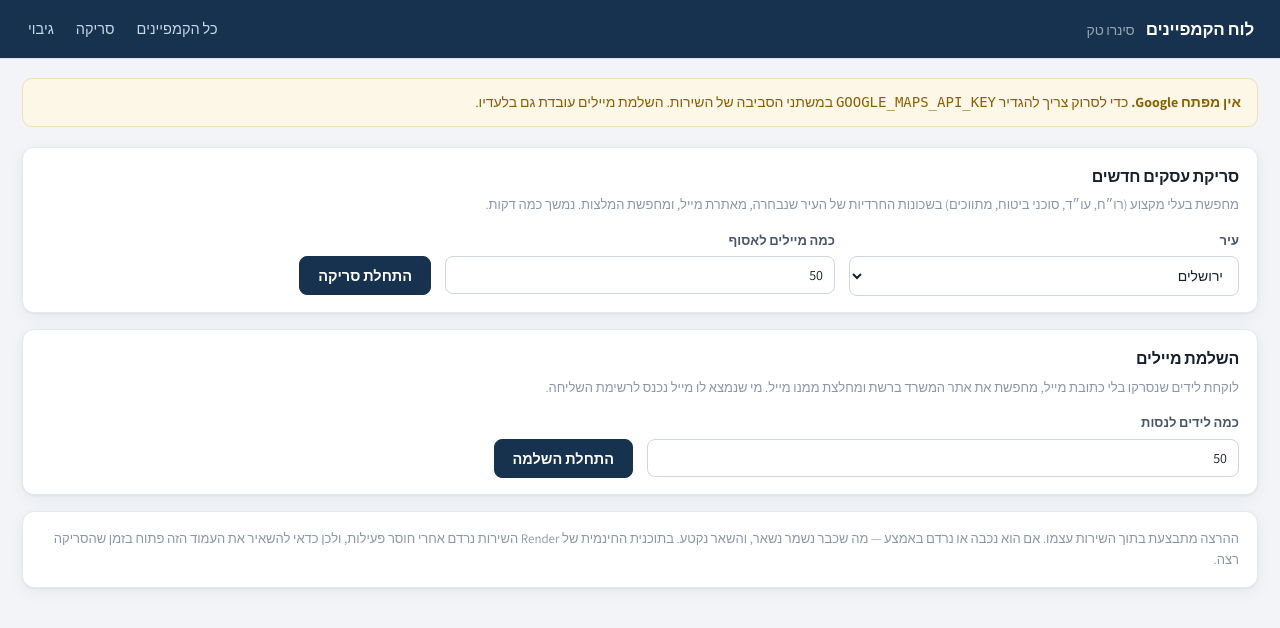
After one commit to sy-nero/-_-, a Flask app: page /jobs in a window 1280 px wide. The commit adds this page. Shown: the top 628 px of the page. Run offline with Flask 3, Linux system fonts and the light colour scheme.

Commit message:
webapp: סריקה מתוך האפליקציה, וטבלת לוח בסגנון גיליון
סריקה בענן: עד עכשיו scan ו-enrich רצו רק מהטרמינל במחשב, ואת התוצאות
היה צריך להעביר לענן ידנית דרך גיבוי. עכשיו יש עמוד "סריקה" שמריץ את
שתיהן מתוך השירות עצמו:

- ההרצה ב-thread נפרד, כי סריקה נמשכת דקות ולא יכולה לרוץ בתוך בקשת HTTP.
- שורות הלוג של egud_bot נאספות ומוצגות בעמוד, שמתרענן לבד כל חמש שניות
  כל עוד ההרצה חיה, ובסופה מוצג הסיכום.
- הרצה אחת בכל רגע; שתי סריקות במקביל רק היו מאיטות זו את זו.
- כשל נתפס ומוצג בעמוד במקום להיעלם בלוג של השרת.

הטבלה בלוח עוצבה מחדש בסגנון גיליון לפי בקשת המשתמשת: קווי רשת מלאים,
עמודות ברוחב קבוע וצר, שורות נמוכות וגופן קטן — כך חמישה קמפיינים
נכנסים למסך אחד ואפשר להשוות ביניהם במבט. הסגנון הזה מוגבל לטבלת הלוח;
בטבלאות השליחה נשמרה הפריסה המרווחת.

Co-Authored-By: Claude Opus 5 <noreply@anthropic.com>
Claude-Session: https://claude.ai/code/session_01Gd8wGWaCoSb6ZExiDvqztF

```diff
--- a/webapp/app.py
+++ b/webapp/app.py
@@ -27,6 +27,7 @@ from flask import (Flask, request, render_template, redirect,  # noqa: E402
 
 from config import config  # noqa: E402
 from egud_bot import pipeline, templates as mail_templates, tracking  # noqa: E402
+from webapp.jobs import runner  # noqa: E402
 from egud_bot.campaigns import (CampaignStore, TEXT_FIELDS, AUTO_FIELDS,  # noqa: E402
                                 MANUAL_FIELDS, ALL_FIELDS)
 from egud_bot.storage import Storage  # noqa: E402
@@ -284,6 +285,55 @@ def pixel(track_id):
                              "Pragma": "no-cache"})
 
 
+# ---------------------------- סריקה והעשרה ----------------------------
+CITIES = [("jerusalem", "ירושלים"), ("bnei-brak", "בני ברק"),
+          ("beitar", "ביתר עילית"), ("modiin-illit", "מודיעין עילית"),
+          ("elad", "אלעד"), ("beit-shemesh", "בית שמש"),
+          ("ashdod", "אשדוד"), ("all", "כל הערים החרדיות")]
+
+
+@app.route("/jobs")
+def jobs_page():
+    return render_template("jobs.html", job=runner.current or runner.last,
+                           busy=runner.busy, cities=CITIES,
+                           has_key=bool(config.google_api_key))
+
+
+@app.route("/jobs/scan", methods=["POST"])
+def jobs_scan():
+    if not config.google_api_key:
+        flash("חסר GOOGLE_MAPS_API_KEY — בלעדיו אי אפשר לסרוק")
+        return redirect(url_for("jobs_page"))
+
+    campaign = (request.form.get("campaign") or "agent").strip()
+    city = request.form.get("city") or "jerusalem"
+    target = int(request.form.get("target") or 50)
+    city_name = dict(CITIES).get(city, city)
+
+    def work(job):
+        storage = Storage(leads_db_path(campaign), campaign=campaign)
+        return pipeline.scan(config, storage, campaign=campaign, city=city,
+                             target_emails=target)
+
+    ok, msg = runner.start("scan", f"סריקה: {city_name} (יעד {target})", work)
+    flash(msg)
+    return redirect(url_for("jobs_page"))
+
+
+@app.route("/jobs/enrich", methods=["POST"])
+def jobs_enrich():
+    campaign = (request.form.get("campaign") or "agent").strip()
+    limit = int(request.form.get("limit") or 50)
+
+    def work(job):
+        storage = Storage(leads_db_path(campaign), campaign=campaign)
+        return pipeline.enrich_missing_emails(config, storage, limit)
+
+    ok, msg = runner.start("enrich", f"השלמת מיילים ({limit} לידים)", work)
+    flash(msg)
+    return redirect(url_for("jobs_page"))
+
+
 # ---------------------------- גיבוי ושחזור ----------------------------
 def _data_files() -> list:
     """קובצי הנתונים: מאגרי הלידים, הקמפיינים, ויומני השליחה."""
--- /dev/null
+++ b/webapp/jobs.py
@@ -0,0 +1,97 @@
+"""
+הרצת סריקה והעשרה מתוך האפליקציה, ברקע.
+
+סריקה נמשכת דקות ארוכות, ולכן היא לא יכולה לרוץ בתוך בקשת HTTP — הדפדפן
+היה נתקע והשרת היה מנתק. במקום זה כל הרצה מתבצעת ב-thread נפרד, והעמוד
+מציג את ההתקדמות ומתרענן לבד.
+
+מגבלה שחשוב להכיר: זה תהליך בתוך אותו שרת. אם השירות נכבה או נרדם באמצע
+(מה שקורה בתוכנית החינמית של Render אחרי חוסר פעילות), ההרצה נקטעת. מה
+שכבר נשמר ב-DB נשאר; מה שלא הספיק — לא.
+"""
+import logging
+import threading
+from collections import deque
+from datetime import datetime, timezone
+
+MAX_LINES = 400
+
+
+class Job:
+    """הרצה אחת: סריקה או העשרה."""
+
+    def __init__(self, kind: str, title: str):
+        self.kind = kind
+        self.title = title
+        self.status = "running"        # running | done | failed
+        self.lines: deque = deque(maxlen=MAX_LINES)
+        self.summary: dict = {}
+        self.error = ""
+        self.started_at = datetime.now(timezone.utc)
+        self.finished_at = None
+
+    @property
+    def elapsed(self) -> int:
+        end = self.finished_at or datetime.now(timezone.utc)
+        return int((end - self.started_at).total_seconds())
+
+
+class _LogCollector(logging.Handler):
+    """אוסף את שורות הלוג של הסריקה כדי להציג אותן בעמוד."""
+
+    def __init__(self, job: Job):
+        super().__init__(level=logging.INFO)
+        self.job = job
+
+    def emit(self, record):
+        try:
+            self.job.lines.append(record.getMessage())
+        except Exception:  # noqa: BLE001 — לוג לא מפיל הרצה
+            pass
+
+
+class Runner:
+    """מריץ עבודה אחת בכל רגע. הרצה מקבילה של שתי סריקות רק תאט את שתיהן."""
+
+    def __init__(self):
+        self.current: Job | None = None
+        self.last: Job | None = None
+        self._lock = threading.Lock()
+
+    @property
+    def busy(self) -> bool:
+        return self.current is not None and self.current.status == "running"
+
+    def start(self, kind: str, title: str, work) -> tuple[bool, str]:
+        """
+        work — פונקציה שמקבלת את ה-Job ומחזירה מילון סיכום.
+        מחזיר (התחיל?, הודעה).
+        """
+        with self._lock:
+            if self.busy:
+                return False, f"כבר רצה עכשיו הרצה אחרת: {self.current.title}"
+            job = Job(kind, title)
+            self.current = job
+
+        def run():
+            handler = _LogCollector(job)
+            logger = logging.getLogger("egud_bot")
+            logger.addHandler(handler)
+            logger.setLevel(logging.INFO)
+            try:
+                job.summary = work(job) or {}
+                job.status = "done"
+            except Exception as exc:  # noqa: BLE001
+                job.status = "failed"
+                job.error = f"{type(exc).__name__}: {exc}"
+                job.lines.append(f"ההרצה נכשלה: {job.error}")
+            finally:
+                job.finished_at = datetime.now(timezone.utc)
+                logger.removeHandler(handler)
+                self.last = job
+
+        threading.Thread(target=run, daemon=True).start()
+        return True, "ההרצה התחילה"
+
+
+runner = Runner()
--- a/webapp/templates/base.html
+++ b/webapp/templates/base.html
@@ -109,6 +109,30 @@
   .subhead th { font-size:12.5px; color:var(--muted); font-weight:600;
                 background:#fafbfd; }
 
+  /* ---------- טבלת הלוח בסגנון גיליון ---------- */
+  /* קווי רשת מלאים, עמודות צרות ברוחב קבוע, ושורות נמוכות — כדי שכל
+     הקמפיינים ייכנסו למסך אחד ויהיה אפשר להשוות ביניהם במבט. */
+  table.sheet { border-collapse:collapse; table-layout:fixed; width:auto;
+                min-width:100%; }
+  table.sheet th, table.sheet td {
+      border:1px solid #d7dde5; padding:4px 7px; font-size:12.5px;
+      line-height:1.35; max-width:none; vertical-align:middle;
+      overflow-wrap:break-word; }
+  table.sheet thead th { background:#eef1f5; color:var(--ink); text-align:center;
+                         font-weight:700; }
+  table.sheet .subhead th { background:#f6f8fa; color:var(--ink-2);
+                            font-weight:600; font-size:12px; }
+  table.sheet col.label { width:104px; }
+  table.sheet col.cell { width:132px; }
+  table.sheet .rowhead { background:#f6f8fa; font-weight:700; font-size:12.5px;
+                         white-space:normal; text-align:right; }
+  table.sheet tbody tr:hover td { background:#fdfdfe; }
+  table.sheet tbody tr:hover .rowhead { background:#eef1f5; }
+  table.sheet .num { text-align:center; font-size:13px; font-weight:600; }
+  table.sheet .auto { background:#f0f7f2; }
+  table.sheet a { color:var(--brand); }
+  table.sheet .rate { font-size:12px; }
+
   /* ---------- טפסים ---------- */
   label.field { display:block; }
   label.field > span { display:block; font-size:13px; color:var(--ink-2);
@@ -176,6 +200,7 @@
   <div class="brand">לוח הקמפיינים <span>סינרו טק</span></div>
   <nav style="display:flex; gap:18px; margin-inline-start:auto;">
     <a href="{{ url_for('board') }}">כל הקמפיינים</a>
+    <a href="{{ url_for('jobs_page') }}">סריקה</a>
     <a href="{{ url_for('backup_page') }}">גיבוי</a>
     {% if session.get('ok') %}<a href="{{ url_for('logout') }}">יציאה</a>{% endif %}
   </nav>
--- /dev/null
+++ b/webapp/templates/jobs.html
@@ -0,0 +1,77 @@
+{% extends "base.html" %}
+{% block title %}סריקה והשלמת מיילים{% endblock %}
+{% block body %}
+
+{% if busy %}<meta http-equiv="refresh" content="5">{% endif %}
+
+{% if not has_key %}
+<div class="warn">
+  <b>אין מפתח Google.</b> כדי לסרוק צריך להגדיר <code>GOOGLE_MAPS_API_KEY</code>
+  במשתני הסביבה של השירות. השלמת מיילים עובדת גם בלעדיו.
+</div>
+{% endif %}
+
+<div class="card">
+  <h2>סריקת עסקים חדשים</h2>
+  <p class="sub">
+    מחפשת בעלי מקצוע (רו״ח, עו״ד, סוכני ביטוח, מתווכים) בשכונות החרדיות של
+    העיר שנבחרה, מאתרת מייל, ומחפשת המלצות. נמשך כמה דקות.
+  </p>
+  <form method="post" action="{{ url_for('jobs_scan') }}" class="grid c3">
+    <label class="field"><span>עיר</span>
+      <select name="city">
+        {% for key, name in cities %}<option value="{{ key }}">{{ name }}</option>{% endfor %}
+      </select></label>
+    <label class="field"><span>כמה מיילים לאסוף</span>
+      <input type="text" name="target" value="50"></label>
+    <label class="field"><span>&nbsp;</span>
+      <button type="submit" {{ 'disabled' if busy or not has_key }}>התחלת סריקה</button>
+    </label>
+  </form>
+</div>
+
+<div class="card">
+  <h2>השלמת מיילים</h2>
+  <p class="sub">
+    לוקחת לידים שנסרקו בלי כתובת מייל, מחפשת את אתר המשרד ברשת ומחלצת ממנו
+    מייל. מי שנמצא לו מייל נכנס לרשימת השליחה.
+  </p>
+  <form method="post" action="{{ url_for('jobs_enrich') }}" class="grid c3">
+    <label class="field"><span>כמה לידים לנסות</span>
+      <input type="text" name="limit" value="50"></label>
+    <label class="field"><span>&nbsp;</span>
+      <button type="submit" {{ 'disabled' if busy }}>התחלת השלמה</button></label>
+  </form>
+</div>
+
+{% if job %}
+<div class="card">
+  <h2>{{ job.title }}</h2>
+  <p class="sub">
+    {% if job.status == 'running' %}רצה כבר {{ job.elapsed }} שניות · העמוד מתרענן לבד
+    {% elif job.status == 'done' %}הסתיימה אחרי {{ job.elapsed }} שניות
+    {% else %}נכשלה: {{ job.error }}{% endif %}
+  </p>
+
+  {% if job.summary %}
+  <div class="kpis" style="margin-bottom:14px;">
+    {% for key, value in job.summary.items() %}
+      <div class="kpi"><b>{{ value }}</b><span>{{ key }}</span></div>
+    {% endfor %}
+  </div>
+  {% endif %}
+
+  <div class="mail" style="max-height:340px; overflow:auto; padding:12px 14px;
+       background:#fbfcfe; border:1px solid var(--line); border-radius:8px;">{% for line in job.lines %}{{ line }}
+{% endfor %}</div>
+</div>
+{% endif %}
+
+<div class="card tight">
+  <p class="muted" style="margin:0;">
+    ההרצה מתבצעת בתוך השירות עצמו. אם הוא נכבה או נרדם באמצע — מה שכבר
+    נשמר נשאר, והשאר נקטע. בתוכנית החינמית של Render השירות נרדם אחרי חוסר
+    פעילות, ולכן כדאי להשאיר את העמוד הזה פתוח בזמן שהסריקה רצה.
+  </p>
+</div>
+{% endblock %}
```
Also changed, not shown: webapp/templates/board.html (+10 -7 lines).
